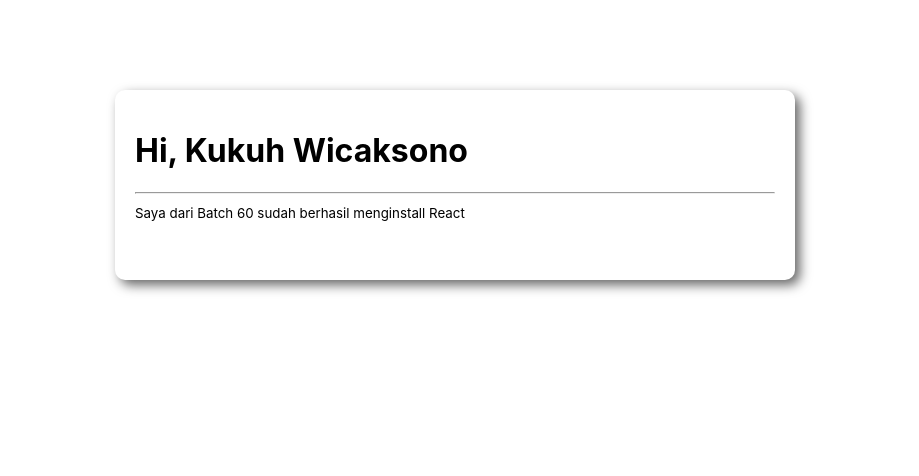
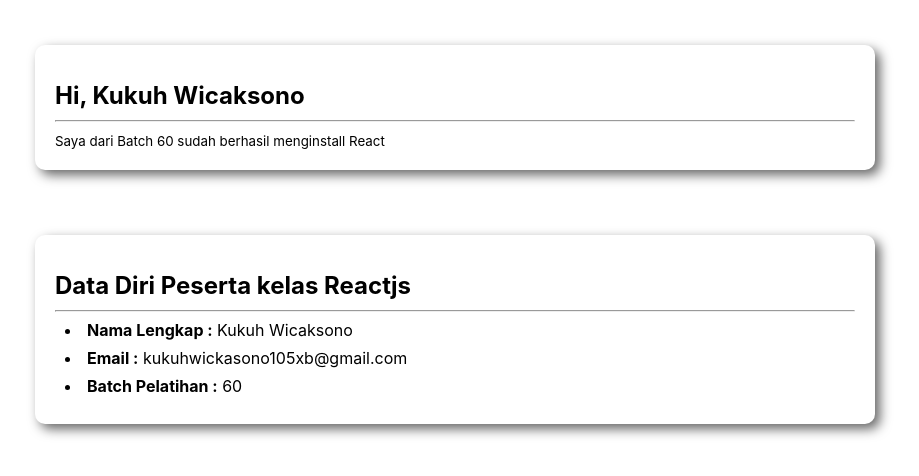
Before and after one commit to cfra321/sanbercode-finalproject-batch60, a React (Create React App) app in the folder tugas-reacjs/: page / in a window 1280 px wide. Shown: the top 476 px of the page, without its empty margins (185-1104 px from the left). Built offline with nearby package versions, Linux system fonts and the light colour scheme.

Commit message:
Tugas 7 - React: Component & Props

```diff
--- a/tugas-reacjs/src/App.css
+++ b/tugas-reacjs/src/App.css
@@ -2,43 +2,55 @@
   display: flex;
   align-items: center;
   justify-content: center;
-  margin-bottom: 40px;
-  margin-top: 40px;
-
+  margin: 25px; /* Remove extra margins */
 }
 
-.container{
+.container {
   padding: 20px;
   border-radius: 10px;
   background: #ffffff;
-  box-shadow:  5px 5px 12px #666666,
-               -5px -5px 12px #ffffff;  width: 50%;
-  height: 150px;
-  margin: 50px;
+  box-shadow: 5px 5px 12px #666666, -5px -5px 12px #ffffff;
+  width: 100%; /* Make it responsive */
+  max-width: 800px; /* Limit the width to a reasonable size */
+  height: auto; /* Remove fixed height to allow the container to grow */
+  margin: 20px; /* Adjust margin */
 }
 
-.container-table{
+.container h1 {
+  font-size: 1.5rem;
+  margin-bottom: 10px;
+}
+
+ul {
+  list-style-type: none;
+  padding: 0; /* Remove default padding */
+  margin: 0;
+}
+
+li {
+  margin-bottom: 8px;
+  margin-left: 10px;
+  margin-right: 10px;
+}
+
+p {
+  text-align: center;
+}
+
+.btnnn {
+  width: 100%;
+  height: 40px;
+  border-radius: 5px;
+  cursor: pointer;
+  border: 1px solid #ccc;
+}
+
+.container-table {
   padding: 20px;
   margin-bottom: 30px;
   border-radius: 10px;
   margin-top: 30px;
-  width: 50%;
-  box-shadow:  5px 5px 12px #666666,
-               -5px -5px 12px #ffffff;
-
-
+  width: 100%; /* Responsive width */
+  max-width: 600px; /* Limit width */
+  box-shadow: 5px 5px 12px #666666, -5px -5px 12px #ffffff;
 }
-
-.h1{
-
-}
-
-p{
-  text-align: center;
-}
-
-.btnnn{
-  width: 100%;
-  height: 40px;
-  border-radius: 5px;
-}
--- a/tugas-reacjs/src/App.js
+++ b/tugas-reacjs/src/App.js
@@ -1,15 +1,13 @@
+import React from "react";
 import "./App.css";
+import Tugas6 from "./tugas_6/tugas6";
+import Tugas7 from "./tugas_7/tugas7";
 
 function App() {
   return (
     <>
-      <div className="App">
-        <div className="container">
-          <h1>Hi, Kukuh Wicaksono</h1>
-          <hr></hr>
-          <small>Saya dari Batch 60 sudah berhasil menginstall React</small>
-        </div>
-      </div>
+      <Tugas6 />
+      <Tugas7  name="nama anda" batch="batch anda" email="email anda"/>
     </>
   );
 }
--- /dev/null
+++ b/tugas-reacjs/src/tugas_6/tugas6.js
@@ -0,0 +1,16 @@
+import React from "react";
+import "../App.css";
+
+function Tugas6() {
+  return (
+    <div className="App">
+      <div className="container">
+        <h1>Hi, Kukuh Wicaksono</h1>
+        <hr></hr>
+        <small>Saya dari Batch 60 sudah berhasil menginstall React</small>
+      </div>
+    </div>
+  );
+}
+
+export default Tugas6;
--- /dev/null
+++ b/tugas-reacjs/src/tugas_7/tugas7.js
@@ -0,0 +1,20 @@
+import React from "react";
+import "../App.css";
+
+function Tugas7() {
+return (
+    <div className="App">
+        <div className="container">
+            <h1>Data Diri Peserta kelas Reactjs</h1>
+            <hr></hr>
+
+                <li><strong>Nama Lengkap :</strong> Kukuh Wicaksono</li>
+                <li><strong>Email :</strong> kukuhwickasono105xb@gmail.com</li>
+                <li><strong>Batch Pelatihan :</strong> 60</li>
+
+        </div>
+    </div>
+);
+}
+
+export default Tugas7;
```
